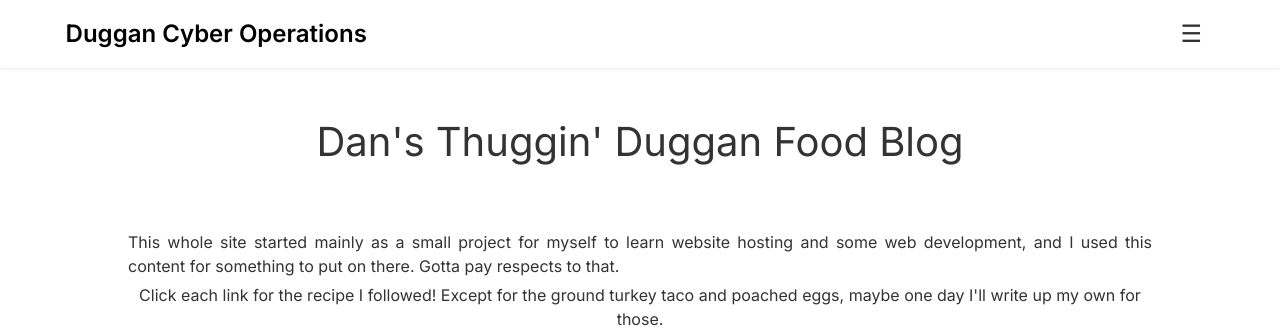
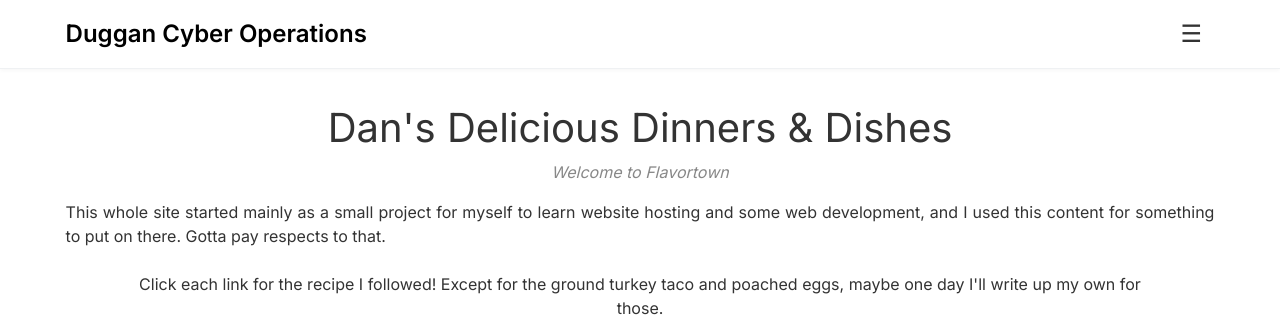
Before and after one commit to danielduggan06/dugganco.com, a plain HTML site: page public/foodblog.html in a window 1280 px wide. Shown: the top 328 px of the page. Drawn offline with nearby package versions, Linux system fonts and the light colour scheme.

Commit message:
Fix foodblog layout and rename title to Dan's Delicious Dinners & Dishes
- Fixed title/paragraph positioning within max-width container
- Removed duplicate conflicting CSS rules
- Fixed broken main tag structure
- New title with Flavortown tagline

Co-Authored-By: Claude Sonnet 4.6 <noreply@anthropic.com>

```diff
--- a/public/foodblog.html
+++ b/public/foodblog.html
@@ -2,7 +2,7 @@
 <html lang="en">
 <head>
   <meta charset="UTF-8" />
-  <title>Dan Duggan's Food Blog</title>
+  <title>Dan's Delicious Dinners &amp; Dishes</title>
   <meta name="viewport" content="width=device-width, initial-scale=1.0" />
   <meta name="title" property="og:title" content="Dan Duggan's Website">
   <meta property="og:type" content="Personal Blog">
@@ -31,13 +31,7 @@
 
     h1 {
       text-align: center;
-      padding-top: 3%;
-      }
-
-    .topparagraph {
-      text-align: center;
-      margin-left: 40%;
-      margin-right: 33%
+      margin-top: 1.5rem;
     }
 
     /* ---------------------- */
@@ -362,10 +356,23 @@
       margin-right: 10%;
     }
 
+    .page-header {
+      max-width: 1200px;
+      margin: 0 auto;
+      padding: 0 2%;
+    }
+
+    .tagline {
+      text-align: center;
+      font-style: italic;
+      color: #888;
+      margin-top: 0.25rem;
+      margin-bottom: 0.5rem;
+    }
+
     .topparagraph {
-      margin-top: 5%;
-      margin-left: 10%;
-      margin-right: 10%;
+      margin-top: 1rem;
+      margin-bottom: 1.5rem;
       text-align: justify;
     }
 
@@ -425,9 +432,6 @@
         max-width: 100%;
         columns: 2;
       }
-      h1 {
-        padding-top: 10%;
-      }
     }
 
     @media (min-width: 480px) {
@@ -446,9 +450,6 @@
         max-width: 100%;
         columns: 1;
         height: auto;
-      }
-      h1 {
-        padding-top: 15%;
       }
     }
 
@@ -543,11 +544,12 @@
 
   <!-- Main Content -->
   <main id="main" class="content">
-    <h1>Dan's Thuggin' Duggan Food Blog</h1>
-  </main>
-
-    <div id="topparagraph" class="topparagraph">
-      This whole site started mainly as a small project for myself to learn website hosting and some web development, and I used this content for something to put on there. Gotta pay respects to that.
+    <div class="page-header">
+      <h1>Dan's Delicious Dinners &amp; Dishes</h1>
+      <p class="tagline">Welcome to Flavortown</p>
+      <div id="topparagraph" class="topparagraph">
+        This whole site started mainly as a small project for myself to learn website hosting and some web development, and I used this content for something to put on there. Gotta pay respects to that.
+      </div>
     </div>
 
     <!-- Food Section -->
@@ -620,6 +622,7 @@
     </section>
   </main>
 
+
   <!-- Cookie Notice -->
 
 
```
